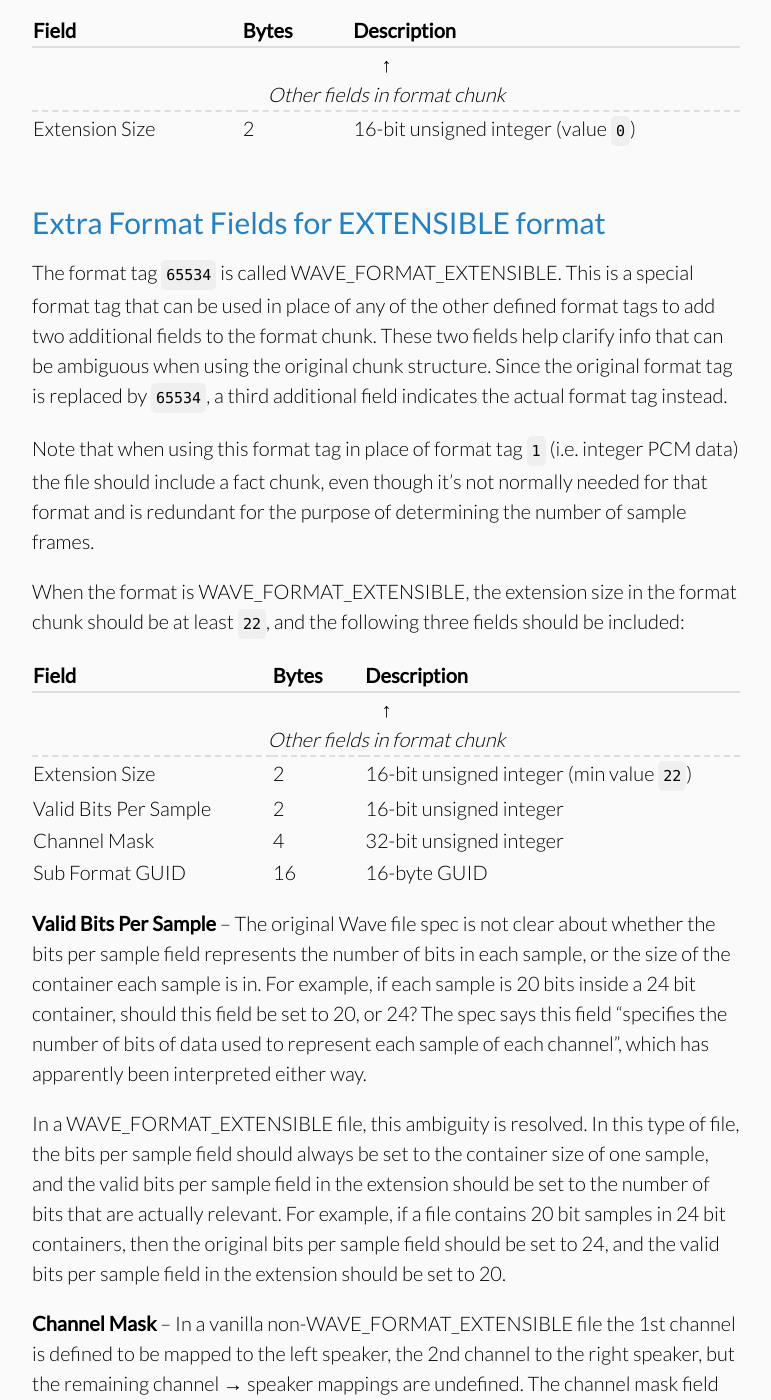
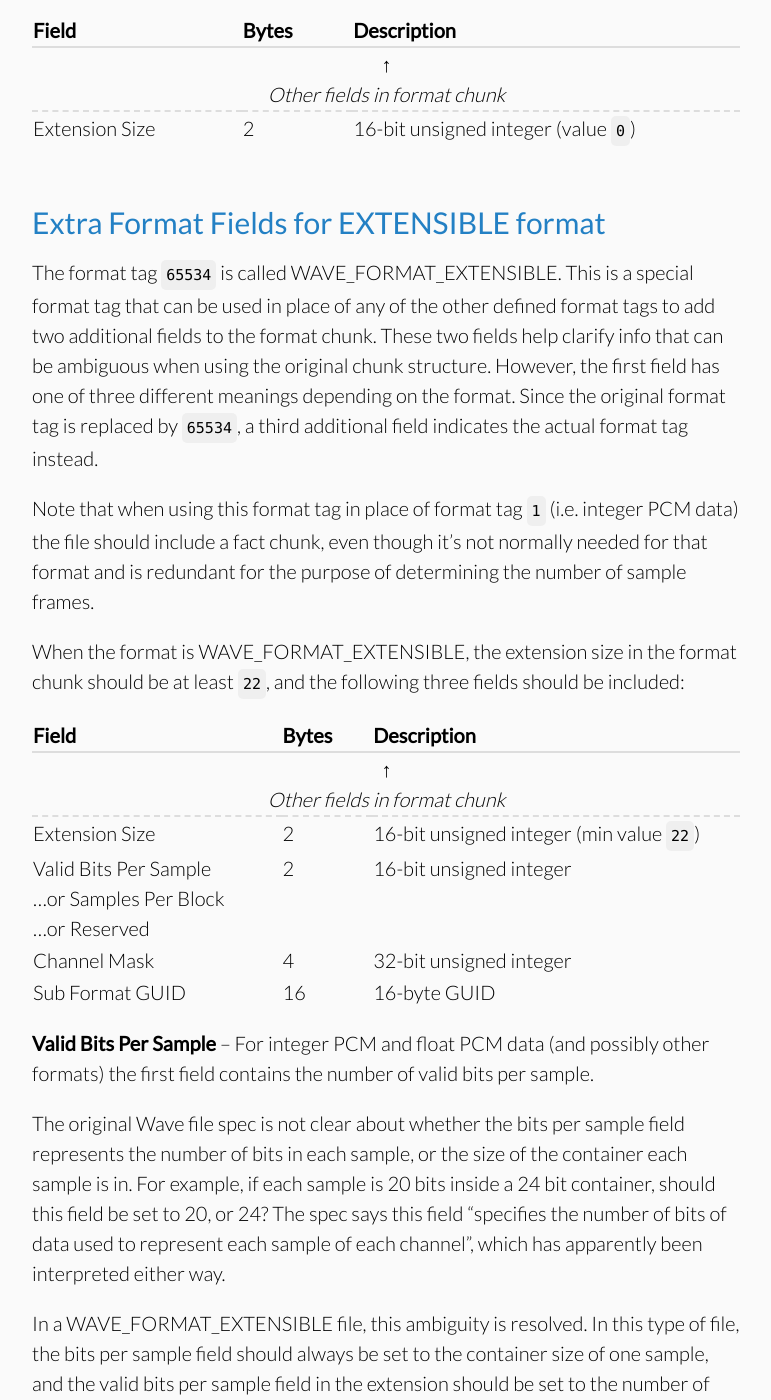
Before and after one commit to jstrait/wavefile, a Jekyll site: the page built from how_wave_files_work.html, in a window 1280 px wide and 1400 px high, scrolled down 7434 px. Shown: the whole window, without its empty margins (254-1025 px from the left). Built offline with Jekyll 4.4.1, drawn with Linux system fonts in a browser that asks for light colours; some web fonts are replaced; some of the changed text lies outside the part shown.

Commit message:
More correct explanation of Samples union
Previously it was implied that the first extra field of a
WAVE_FORMAT_EXTENSIBLE "fmt " chunk always represented the number
of valid bits per sample, but that isn't the case. The article
that describes the WAVE_FORMAT_EXTENSIBLE format calls this field
the Samples union, because the C struct used by the Windows API
for WAVE_FORMAT_EXTENSIBLE uses a union for this field.

```diff
--- a/how_wave_files_work.html
+++ b/how_wave_files_work.html
@@ -234,7 +234,7 @@
   </div>
 
   <h2>Extra Format Fields for EXTENSIBLE format</h2>
-  <p>The format tag <code>65534</code> is called WAVE_FORMAT_EXTENSIBLE. This is a special format tag that can be used in place of any of the other defined format tags to add two additional fields to the format chunk. These two fields help clarify info that can be ambiguous when using the original chunk structure. Since the original format tag is replaced by <code>65534</code>, a third additional field indicates the actual format tag instead.</p>
+  <p>The format tag <code>65534</code> is called WAVE_FORMAT_EXTENSIBLE. This is a special format tag that can be used in place of any of the other defined format tags to add two additional fields to the format chunk. These two fields help clarify info that can be ambiguous when using the original chunk structure. However, the first field has one of three different meanings depending on the format. Since the original format tag is replaced by <code>65534</code>, a third additional field indicates the actual format tag instead.</p>
   <p>Note that when using this format tag in place of format tag <code>1</code> (i.e. integer PCM data) the file should include a fact chunk, even though it&rsquo;s not normally needed for that format and is redundant for the purpose of determining the number of sample frames.</p>
   <p>When the format is WAVE_FORMAT_EXTENSIBLE, the extension size in the format chunk should be at least <code>22</code>, and the following three fields should be included:</p>
   <div class="scroll-x">
@@ -253,7 +253,7 @@
         <td>16-bit unsigned integer (min value <code>22</code>)</td>
       </tr>
       <tr>
-        <td>Valid Bits Per Sample</td>
+        <td>Valid Bits Per Sample<br />&hellip;or Samples Per Block<br />&hellip;or Reserved</td>
         <td>2</td>
         <td>16-bit unsigned integer</td>
       </tr>
@@ -269,8 +269,11 @@
       </tr>
     </table>
   </div>
-  <p><strong>Valid Bits Per Sample</strong> &ndash; The original Wave file spec is not clear about whether the bits per sample field represents the number of bits in each sample, or the size of the container each sample is in. For example, if each sample is 20 bits inside a 24 bit container, should this field be set to 20, or 24? The spec says this field &ldquo;specifies the number of bits of data used to represent each sample of each channel&rdquo;, which has apparently been interpreted either way.</p>
+  <p><strong>Valid Bits Per Sample</strong> &ndash; For integer PCM and float PCM data (and possibly other formats) the first field contains the number of valid bits per sample.
+  <p>The original Wave file spec is not clear about whether the bits per sample field represents the number of bits in each sample, or the size of the container each sample is in. For example, if each sample is 20 bits inside a 24 bit container, should this field be set to 20, or 24? The spec says this field &ldquo;specifies the number of bits of data used to represent each sample of each channel&rdquo;, which has apparently been interpreted either way.</p>
   <p>In a WAVE_FORMAT_EXTENSIBLE file, this ambiguity is resolved. In this type of file, the bits per sample field should always be set to the container size of one sample, and the valid bits per sample field in the extension should be set to the number of bits that are actually relevant. For example, if a file contains 20 bit samples in 24 bit containers, then the original bits per sample field should be set to 24, and the valid bits per sample field in the extension should be set to 20.</p>
+  <p><strong>Samples Per Block</strong> &ndash; For compressed formats the first field instead contains the number of samples per block. If the count is variable per block, then this field should be set to <code>0</code> to indicate that. The spec implies that this field should be used if bits per sample is <code>0</code>.
+  <p><strong>Reserved</strong> &ndash; If neither valid bits per sample nor samples per block makes sense for the format then this field should be considered reserved for future use, and the value should be set to <code>0</code>.
   <p><strong>Channel Mask</strong> &ndash; In a vanilla non-WAVE_FORMAT_EXTENSIBLE file the 1st channel is defined to be mapped to the left speaker, the 2nd channel to the right speaker, but the remaining channel &rarr; speaker mappings are undefined. The channel mask field lets you define specific speaker mappings for each channel (e.g. for a surround sound file with 6 channels). There are 18 defined speakers that can be mapped.</p>
   <p>The least significant 18 bits of this field are used as a bit field to indicate which channel maps to which speaker (if any). Each defined speaker corresponds to a bit:</p>
   <div class="scroll-x">
```
